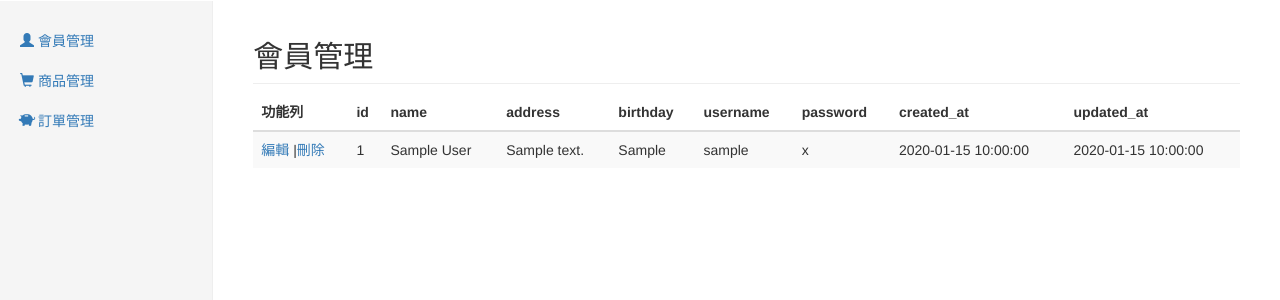
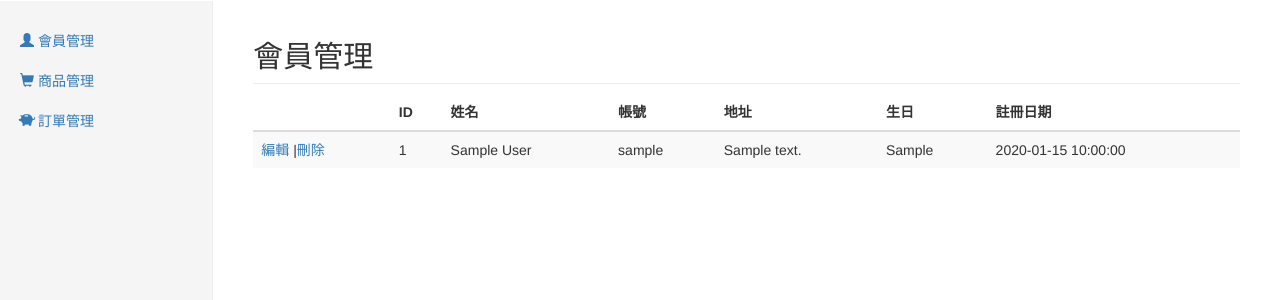
Before and after one commit to muscle-phper/Ecommerce-online-store-training, a CodeIgniter app: page /database/member/index in a window 1280 px wide. Shown: the part 50-350 px from the top of the page. Run offline with CodeIgniter, Linux system fonts and the light colour scheme; tables that the repository leaves empty or names only in its code hold one stand-in row (values such as "Sample post").

Commit message:
optimize member list

```diff
--- a/application/views/member/index.php
+++ b/application/views/member/index.php
@@ -78,19 +78,17 @@
             <table class="table table-striped">
               <thead>
                 <tr>
-                  <th>功能列</th>
-                  <th>id</th>
-                  <th>name</th>
-                  <th>address</th>
-                  <th>birthday</th>
-                  <th>username</th>
-                  <th>password</th>
-                  <th>created_at</th>
-                  <th>updated_at</th>
+                  <th></th>
+                  <th>ID</th>
+                  <th>姓名</th>
+                  <th>帳號</th>
+                  <th>地址</th>
+                  <th>生日</th>
+                  <th>註冊日期</th>
                 </tr>
               </thead>
               <tbody>
-                <?php foreach($member_list as $row) :?>
+                <?php foreach ($member_list as $row): ?>
                   <tr>
                     <td>
                     <a href="<?=base_url('/account/member_edit')?>">編輯</a>
@@ -98,14 +96,12 @@
                     </td>
                     <td><?=$row->id?></td>
                     <td><?=$row->name?></td>
+                    <td><?=$row->username?></td>
                     <td><?=$row->address?></td>
                     <td><?=$row->birthday?></td>
-                    <td><?=$row->username?></td>
-                    <td><?=$row->password?></td>
                     <td><?=$row->created_at?></td>
-                    <td><?=$row->updated_at?></td>
                   </tr>
-                <?php endforeach; ?>
+                <?php endforeach;?>
               </tbody>
             </table>
           </div>
```
